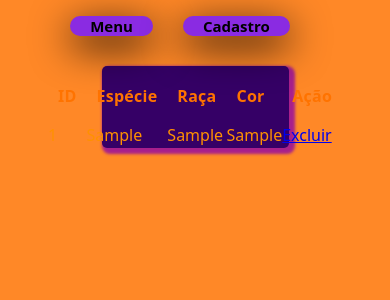
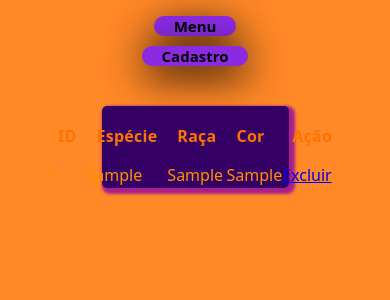
Before and after one commit to Paulodferreira1/PetShop, a Flask app: page /exibir in a window 390 px wide. Shown: the top 300 px of the page. Run offline with Flask 3, Linux system fonts and the light colour scheme; tables that the repository leaves empty hold one stand-in row (values such as "Sample post").

Commit message:
Verificar responsividade

```diff
--- a/flaskr/static/Exibicao.css
+++ b/flaskr/static/Exibicao.css
@@ -32,6 +32,16 @@ body{
     margin-right: 30px;
     align-items: center;
     margin: center;
+}
+@media (max-width: 768px) {
+    .Menus ul { flex-direction: column; }
+
+}
+
+.Menus ul li {
+    margin-right: 0; margin-bottom: 10px;
+    .Células { width: 100%; }
+    .Células table { width: 100%; }
 }
 
 .Menus ul li a{ /*--Estilização da Navy bar --*/
```
